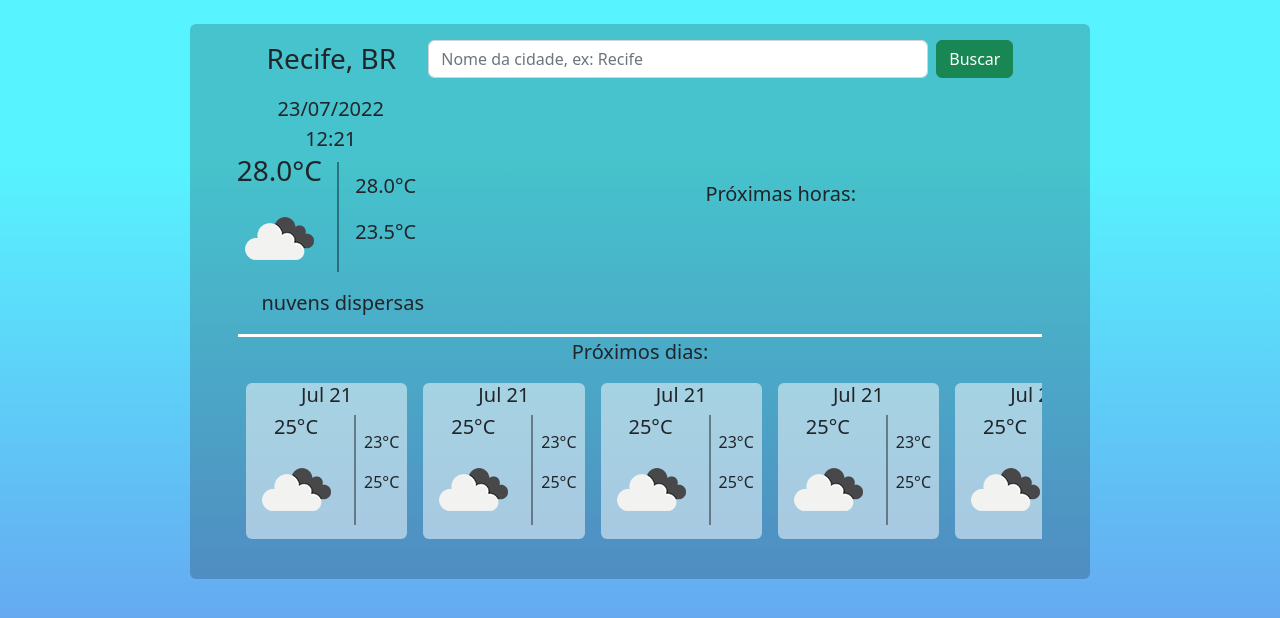
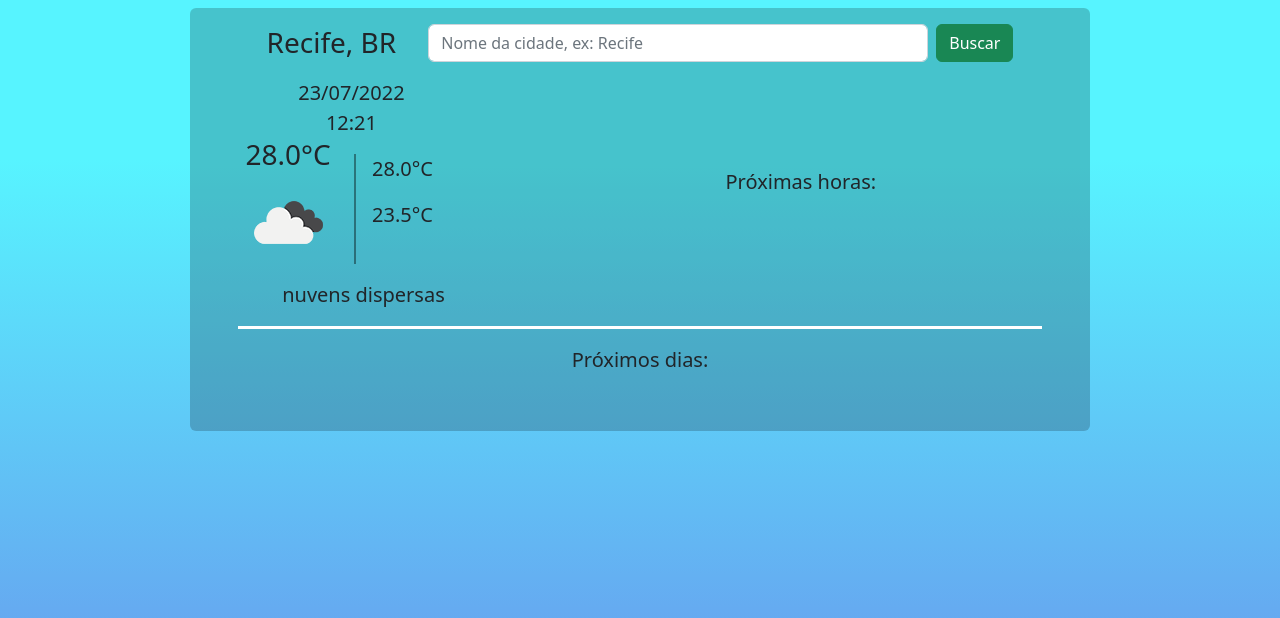
Before and after one commit to eduardosdl/ConsumoAPI, a plain HTML site: page public/index.html in a window 1280 px wide. Drawn offline with nearby package versions, Linux system fonts and the light colour scheme.

Commit message:
adapeted to js

```diff
--- a/public/index.html
+++ b/public/index.html
@@ -10,21 +10,16 @@
     <link rel="stylesheet" href="../style/style.css">
     <title>Consumo API</title>
 </head>
-<body class="pt-4">
+<body class="pt-2">
 
     <div id="container" class="container rounded">
-        <!-- <header>
-            <img src="../img/weather-app.png" alt="logo weather-app">
-            <h1>weather app</h1>
-        </header> -->
-
         <section class="d-flex align-items-center justify-content-center py-3">
             <h3 id="cityName" class="me-4 my-0 fs-3">Recife, BR</h3>
             <input id="search" class="form-control mx-2" placeholder="Nome da cidade, ex: Recife" aria-label="Search">
             <button id="btn" class="btn btn-success">Buscar</button>
         </section>
-        <section id="today" class="d-flex align-items-center justify-content-around text-center ">
-            <div id="current d-flex flex-column">
+        <section id="today" class="d-flex align-items-center justify-content-between text-center mx-5">
+            <div id="current" class="d-flex flex-column">
                 <p id="dateCurrent" class="m-0 fs-5">23/07/2022</p>
                 <p id="hourCurrent" class="m-0 fs-5">12:21</p>
                 <div class="d-flex">
@@ -32,7 +27,7 @@
                         <h2 id="tempCurrent" class="m-0 fs-3">28.0&deg;C</h2>
                         <img class="" src="../img/04d.png" alt="ilustração do clima">
                     </div>
-                    <div id="minMax" class="d-flex justify-content-center flex-column p-3 ms-2 mt-2">
+                    <div id="minMax" class="px-3 m-3">
                         <p id="maxCurrent" class="fs-5">28.0&deg;C</p>
                         <p id="minCurrent" class="fs-5">23.5&deg;C</p>
                     </div>
@@ -46,101 +41,11 @@
                 </ul>
             </div>
         </section>
-        <section id="previous" class="mx-5 pb-3">
+        <section id="previous" class="mx-5 py-3">
             <div id="daily" class="text-center">
                 <p class="fs-5">Próximos dias:</p>
                 <ul id="previousDaily" class="d-flex list-unstyled pb-2">
-                    <li class=" mx-2 rounded d-flex align-items-center flex-column px-0">
-                        <h5 class="">Jul 21</h5>
-                        <div class="d-flex">
-                            <div class="d-flex flex-column">
-                                <h2 class="m-0 fs-5">25&deg;C</h2>
-                                <img class="" src="../img/04d.png" alt="ilustração do clima">
-                            </div>
-                            <div id="minMax" class="d-flex justify-content-center flex-column p-2 ms-2">
-                                <p class="fs-6">23&deg;C</p>
-                                <p class="fs-6">25&deg;C</p>
-                            </div>
-                        </div>
-                    </li>
-                    <li class=" mx-2 rounded d-flex align-items-center flex-column px-0">
-                        <h5 class="">Jul 21</h5>
-                        <div class="d-flex">
-                            <div class="d-flex flex-column">
-                                <h2 class="m-0 fs-5">25&deg;C</h2>
-                                <img class="" src="../img/04d.png" alt="ilustração do clima">
-                            </div>
-                            <div id="minMax" class="d-flex justify-content-center flex-column p-2 ms-2">
-                                <p class="fs-6">23&deg;C</p>
-                                <p class="fs-6">25&deg;C</p>
-                            </div>
-                        </div>
-                    </li>
-                    <li class=" mx-2 rounded d-flex align-items-center flex-column px-0">
-                        <h5 class="">Jul 21</h5>
-                        <div class="d-flex">
-                            <div class="d-flex flex-column">
-                                <h2 class="m-0 fs-5">25&deg;C</h2>
-                                <img class="" src="../img/04d.png" alt="ilustração do clima">
-                            </div>
-                            <div id="minMax" class="d-flex justify-content-center flex-column p-2 ms-2">
-                                <p class="fs-6">23&deg;C</p>
-                                <p class="fs-6">25&deg;C</p>
-                            </div>
-                        </div>
-                    </li>
-                    <li class=" mx-2 rounded d-flex align-items-center flex-column px-0">
-                        <h5 class="">Jul 21</h5>
-                        <div class="d-flex">
-                            <div class="d-flex flex-column">
-                                <h2 class="m-0 fs-5">25&deg;C</h2>
-                                <img class="" src="../img/04d.png" alt="ilustração do clima">
-                            </div>
-                            <div id="minMax" class="d-flex justify-content-center flex-column p-2 ms-2">
-                                <p class="fs-6">23&deg;C</p>
-                                <p class="fs-6">25&deg;C</p>
-                            </div>
-                        </div>
-                    </li>
-                    <li class=" mx-2 rounded d-flex align-items-center flex-column px-0">
-                        <h5 class="">Jul 21</h5>
-                        <div class="d-flex">
-                            <div class="d-flex flex-column">
-                                <h2 class="m-0 fs-5">25&deg;C</h2>
-                                <img class="" src="../img/04d.png" alt="ilustração do clima">
-                            </div>
-                            <div id="minMax" class="d-flex justify-content-center flex-column p-2 ms-2">
-                                <p class="fs-6">23&deg;C</p>
-                                <p class="fs-6">25&deg;C</p>
-                            </div>
-                        </div>
-                    </li>
-                    <li class=" mx-2 rounded d-flex align-items-center flex-column px-0">
-                        <h5 class="">Jul 21</h5>
-                        <div class="d-flex">
-                            <div class="d-flex flex-column">
-                                <h2 class="m-0 fs-5">25&deg;C</h2>
-                                <img class="" src="../img/04d.png" alt="ilustração do clima">
-                            </div>
-                            <div id="minMax" class="d-flex justify-content-center flex-column p-2 ms-2">
-                                <p class="fs-6">23&deg;C</p>
-                                <p class="fs-6">25&deg;C</p>
-                            </div>
-                        </div>
-                    </li>
-                    <li class=" mx-2 rounded d-flex align-items-center flex-column px-0">
-                        <h5 class="">Jul 21</h5>
-                        <div class="d-flex">
-                            <div class="d-flex flex-column">
-                                <h2 class="m-0 fs-5">25&deg;C</h2>
-                                <img class="" src="../img/04d.png" alt="ilustração do clima">
-                            </div>
-                            <div id="minMax" class="d-flex justify-content-center flex-column p-2 ms-2">
-                                <p class="fs-6">23&deg;C</p>
-                                <p class="fs-6">25&deg;C</p>
-                            </div>
-                        </div>
-                    </li>
+
                 </ul>
             </div>
         </section>
```
